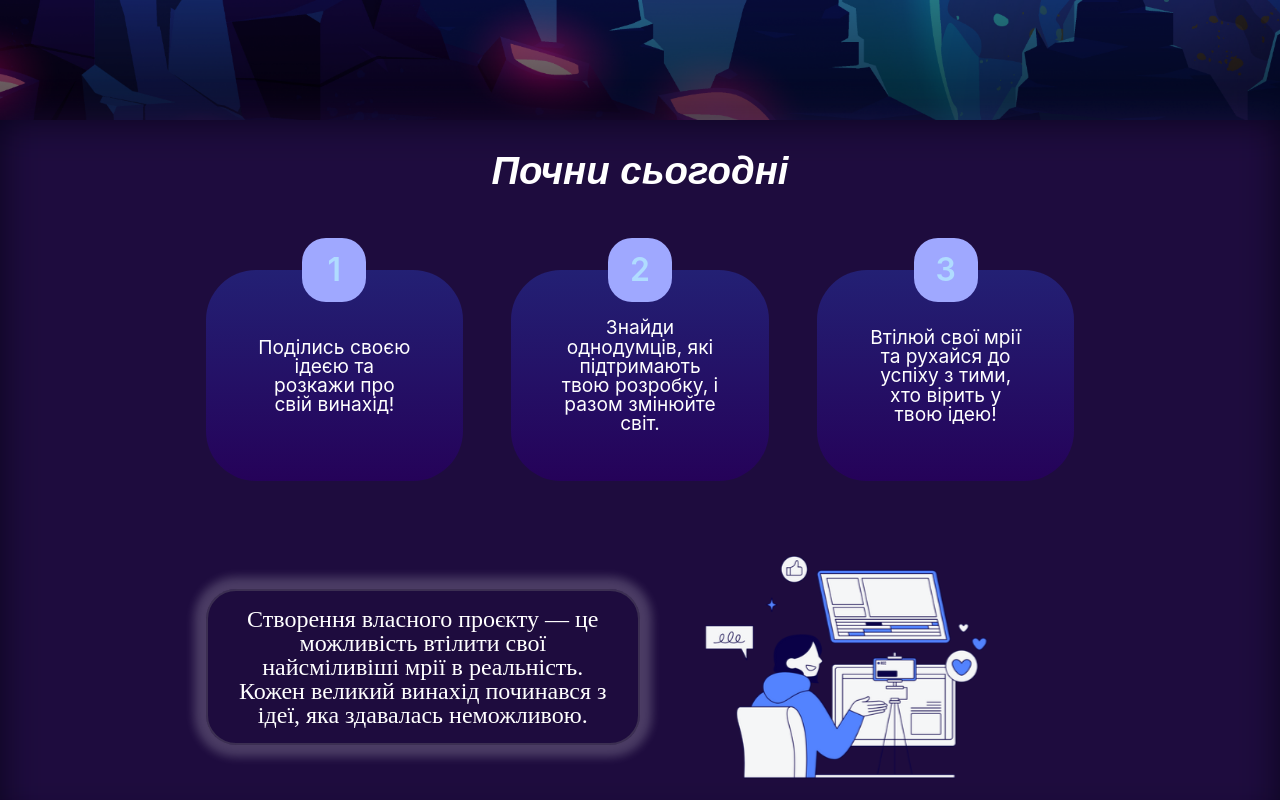
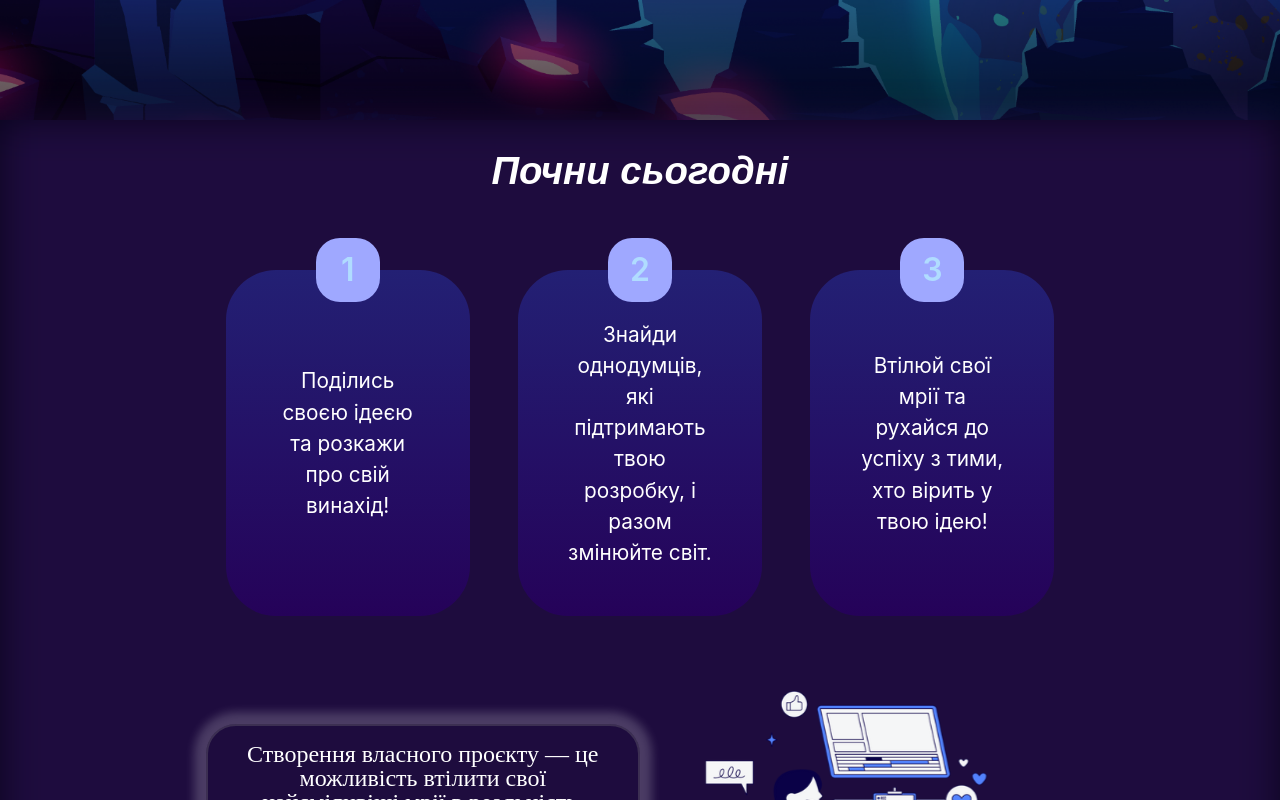
Before and after one commit to DUIKTSSD/ssd, a React (Vite) app in the folder client/: page /ssd/projects/create in a window 1280 px wide. Shown: the part 680-1480 px from the top of the page. Built offline with nearby package versions, Linux system fonts and the light colour scheme; a web font is replaced by a local one.

Commit message:
made adaptiv-design for projects-create-start section ;d

```diff
--- a/client/src/components/projectsPage/components/projectsCreate_start/projects-create-start.module.scss
+++ b/client/src/components/projectsPage/components/projectsCreate_start/projects-create-start.module.scss
@@ -3,24 +3,23 @@
 @use "../../../../styles/_variables/sizes";
 @use "../../../../styles/_variables/fonts";
 
+// Variables
 $subtitle-border: 2px solid rgba(129, 129, 129, 0.30);
-$subtitle-shadow: 0px 0px 17.6px 24px rgba(255, 255, 255, 0.20);
 $subtitle-max-width: 336px;
-$subtitle_max-height_laptop: 194px;
-$subtitle-shadow-laptop: 0px 0px 10px 12px rgba(255, 255, 255, .2);
+$img-max-width: 900px;
+
+@mixin shadow($blur: 17.6px, $spread: 24px) {
+  box-shadow: 0 0 $blur $spread rgba(255, 255, 255, 0.20);
+}
 
 .projects__create {
   background: colors.$projects_bg-color;
   position: relative;
 
-  @include mixins.responsive_from(sizes.$screen_size-sm) {
-  }
-
   &::before {
     content: "";
     position: absolute;
-    width: 100%;
-    height: 100%;
+    inset: 0;
     background: colors.$projects-create_gradient;
     filter: blur(20px);
   }
@@ -29,45 +28,42 @@ $subtitle-shadow-laptop: 0px 0px 10px 12px rgba(255, 255, 255, .2);
     @include mixins.container();
     position: relative;
     z-index: 2;
-
     display: flex;
     flex-direction: column;
-
-    padding: 2rem 0;
+    padding-block: 2rem;
   }
 
   &_title {
-    font-size: sizes.$h2_font-size * 1.6;
+    @include fonts.montserrat-bold;
+    font-size: calc(#{sizes.$h2_font-size} * 1.6);
+    font-style: italic;
+    text-align: center;
+    margin-block-end: 5rem;
+    position: relative;
     z-index: 2;
-    position: relative;
-    text-align: center;
-
-
-    font-style: italic;
-    @include fonts.montserrat-bold;
-
-    margin-bottom: 5rem;
   }
 
   &_subtitle {
     text-align: center;
-    font-size: sizes.$p_font-size * 1.3;
-    width: 50%;
-    margin: 0 auto;
-    box-shadow: $subtitle-shadow;
+    font-size: calc(#{sizes.$p_font-size} * 1.3);
+    width: 90%;
+    margin-inline: auto;
+    padding: 1rem 1.5rem;
     border: $subtitle-border;
-    border-radius: 16px;
-    padding: 1rem 1.5rem;
+    border-radius: 1rem;
     max-width: $subtitle-max-width;
+    @include shadow;
 
     @include mixins.responsive_from(sizes.$screen_size-sm) {
-      font-size: sizes.$p_font-size * 1.5;
+      font-size: calc(#{sizes.$p_font-size} * 1.5);
+      width: 50%;
+      max-width: 600px;
+      border-radius: 1.875rem;
+      @include shadow(10px, 12px);
+    }
 
-      box-shadow: $subtitle-shadow-laptop;
-
-      max-width: 500px;
-
-      border-radius: 30px;
+    @include mixins.responsive_from(sizes.$screen_size-lg) {
+      font-size: calc(.8vw + 1rem);
     }
   }
 
@@ -80,11 +76,14 @@ $subtitle-shadow-laptop: 0px 0px 10px 12px rgba(255, 255, 255, .2);
       align-items: center;
     }
   }
+
   &_img {
     display: none;
+
     @include mixins.responsive_from(sizes.$screen_size-sm) {
       display: block;
       width: 50%;
+      max-width: $img-max-width;
     }
   }
 }
--- a/client/src/modules/projects-create-cards_module/projectsCards.module.scss
+++ b/client/src/modules/projects-create-cards_module/projectsCards.module.scss
@@ -3,54 +3,54 @@
 @use "../../styles/_variables/colors";
 @use "../../styles/_variables/fonts";
 
-$card-gap: 3rem;
-$card-border-radius: 3.125rem;
-$card-padding: 3rem;
+// Variables
+$spacing-base: 3rem;
+$border-radius: 3.125rem;
 $card-width-mobile: 80%;
-$card-width-laptop: 100%;
 $card-max-width: 336px;
 $card-max-height: 273px;
 
 .cardsWrapper {
   display: grid;
-  grid-auto-rows: max-content;
-  gap: $card-gap;
-
+  gap: $spacing-base;
   justify-items: center;
-
-  margin-bottom: 10%;
-
+  margin-block-end: 10%;
+  @include mixins.container();
 
   @include mixins.responsive_from(sizes.$screen_size-sm) {
     grid-template-columns: repeat(3, 1fr);
     grid-auto-rows: 1fr;
-    margin-bottom: 7%;
-  }
+    margin-block-end: 7%;
   }
 
-.cardsWrapper__card {
+  &__card {
     background: colors.$project-create-card_bg;
     width: $card-width-mobile;
+    padding: $spacing-base;
+    border-radius: $border-radius;
     text-align: center;
-  border-radius: $card-border-radius;
-  padding: $card-padding;
     position: relative;
     display: flex;
     flex-direction: column;
     align-items: stretch;
     justify-content: center;
     height: 100%;
-
     max-width: $card-max-width;
 
     @include mixins.responsive_from(sizes.$screen_size-sm) {
-    width: $card-width-laptop;
+      width: 100%;
+    }
+
+    @include mixins.responsive_from(sizes.$screen_size-lg) {
+      height: $card-max-height !important;
     }
   }
 
-.cardsWrapper__text {
+  &__text {
     @include fonts.inter-regular;
-  font-size: calc(#{sizes.$p_font-size} * 1.2);
+    font-size: calc(#{sizes.$p_font-size} * 1.3);
+    line-height: 1.5;
+  }
 }
 
 .numberBadge {
@@ -62,12 +62,11 @@ $card-max-height: 273px;
   font-size: calc(var(--size) * 0.5);
   background-color: rgb(159, 168, 255);
   color: colors.$project-create-card-title_color;
-  display: flex;
-  justify-content: center;
-  align-items: center;
-
   position: absolute;
   top: 0;
   left: 50%;
   transform: translate(-50%, -50%);
+  display: flex;
+  justify-content: center;
+  align-items: center;
 }
```
Lines whose indentation alone changed are shown as unchanged.
